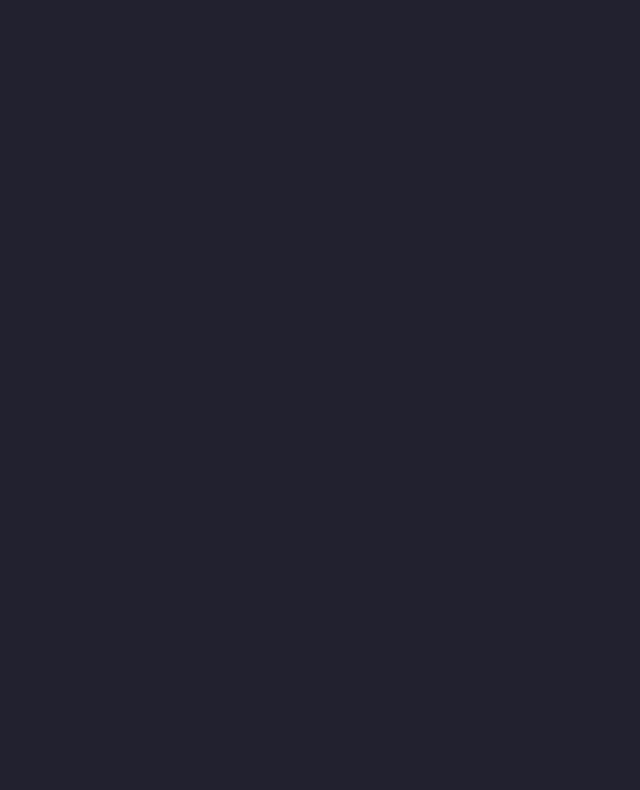
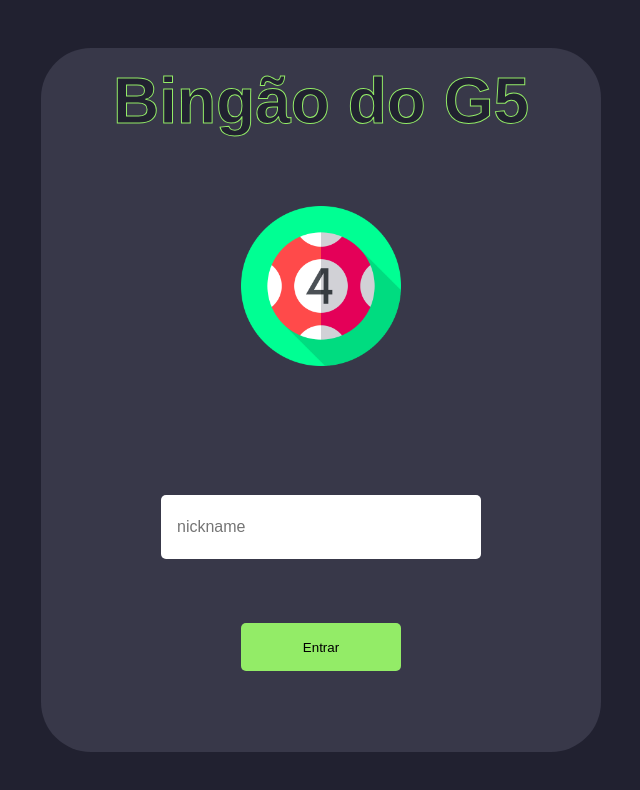
Before and after one commit to developerlucasmarques/bingo-ploomes-client, a React (Vite) app: page /Join/1 in a window 1280 px wide. Before the commit this address had no page. Shown: the top 790 px of the page, without its empty margins (319-959 px from the left). Built offline with nearby package versions, Linux system fonts and the light colour scheme.

Commit message:
chore: implement logic in `join` component

```diff
--- a/src/pages/Create/index.tsx
+++ b/src/pages/Create/index.tsx
@@ -109,7 +109,7 @@ const Create = () => {
     const response = await createRoomService.createRoom(values);
     const userid = response.data.user.id;
 
-    localStorage.setItem("userId", userid);
+    // localStorage.setItem("userId", userid);
 
     const objtoken = {
       userId: userid,
--- a/src/pages/join/index.tsx
+++ b/src/pages/join/index.tsx
@@ -2,12 +2,18 @@ import React from "react";
 import "./index.css";
 import bola from "../../assets/img/bola.png";
 import { useState } from "react";
-import { useNavigate } from "react-router-dom";
+import { useNavigate, useParams } from "react-router-dom";
 import swall from "sweetalert";
+import { getRoomJoin } from "../../services/bingoService";
+import { authRoomService } from "../../services/bingoService";
 
 const join = () => {
+  let { roomId } = useParams();
+  console.log(roomId);
+
   const [values, setValues] = useState({
     nickname: "",
+    roomId: roomId,
   });
 
   let navigate = useNavigate();
@@ -29,8 +35,24 @@ const join = () => {
       });
       return;
     } else {
-      // console.log(values);
-      // const response = await JoinService.Jogin(values);
+      const response = await getRoomJoin.singleRoomJoin(values);
+      const userid = response.data.user.id;
+
+      console.log("olaaaa", response.data.user);
+
+      // localStorage.setItem("userId", userid);
+
+      const objtoken = {
+        userId: userid,
+      };
+      const responsetoken = await authRoomService.auth(objtoken);
+
+      const tokenuser = responsetoken.data.token;
+
+      localStorage.setItem("jwtToken", tokenuser);
+
+      console.log(response);
+
       swall({
         icon: "success",
         title: "você entrou na sala",
@@ -41,7 +63,6 @@ const join = () => {
   };
 
   return (
-    <>
     <body>
       <div className="all">
         <h1>Bingão do G5</h1>
@@ -59,7 +80,6 @@ const join = () => {
         </form>
       </div>
     </body>
-    </>
   );
 };
 
--- a/src/routes.tsx
+++ b/src/routes.tsx
@@ -10,7 +10,7 @@ const AppRoutes = () => {
       <Routes>
         <Route path="/" element={<Home />}></Route>
         <Route path="/Bingo/:nickname" element={<Bingo />}></Route>
-        <Route path="/Join" element={<Join />}></Route>
+        <Route path="/Join/:roomId" element={<Join />}></Route>
         <Route path="/create" element={<Create />}></Route>
       </Routes>
     </Router>
--- a/src/services/api.ts
+++ b/src/services/api.ts
@@ -1,7 +1,7 @@
 import axios from "axios";
 
 const api = axios.create({
-  baseURL: "http://localhost:3333",
+  baseURL: "https://bingo-g5-ploomes.onrender.com",
 });
 
 api.interceptors.request.use((config: any) => {
--- a/src/services/bingoService.ts
+++ b/src/services/bingoService.ts
@@ -33,4 +33,12 @@ const getRoom = {
       .catch((error: any) => console.log(error)),
 };
 
-export { createRoomService, authRoomService, getRoom };
+const getRoomJoin = {
+  singleRoomJoin: async (values: any) =>
+    api
+      .post("/join", values)
+      .then((response: any) => response)
+      .catch((error: any) => console.log(error.message)),
+};
+
+export { createRoomService, authRoomService, getRoom, getRoomJoin };
```
Lines whose indentation alone changed are shown as unchanged.
